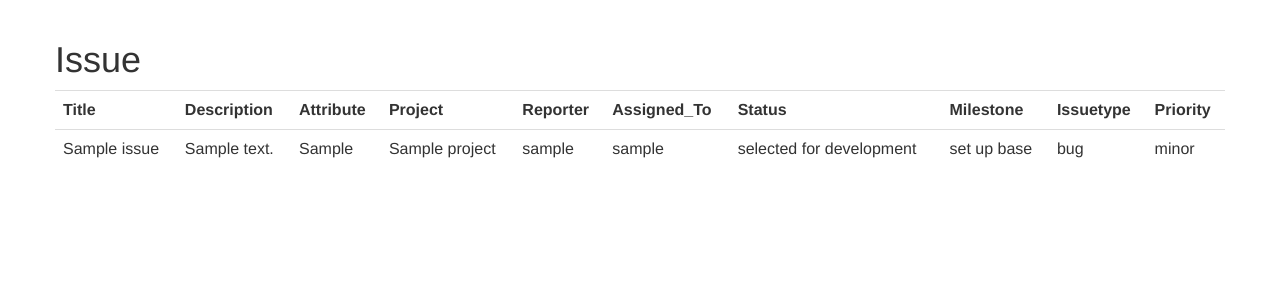
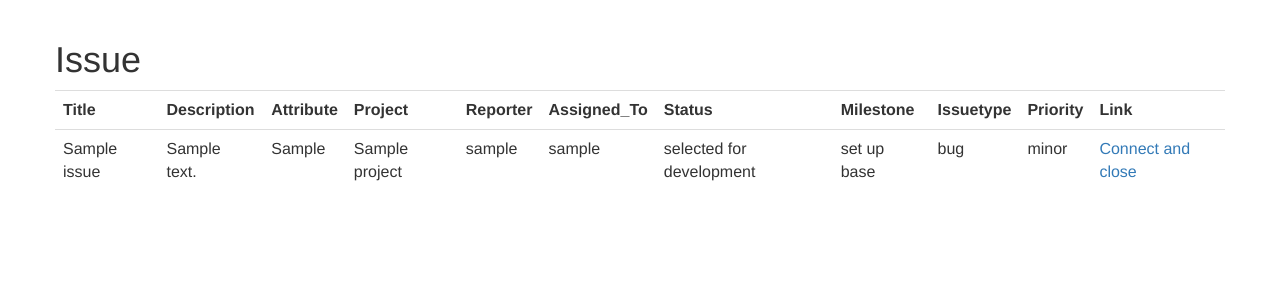
Before and after one commit to ftn-tim2/uks-project, a Django app: page /uks/issue_list in a window 1280 px wide. Shown: the part 52-352 px from the top of the page. Run offline with Django 3.2, Linux system fonts and the light colour scheme; a user stored in the database is signed in; data comes from the database, SQL or seed files in the repository; tables that the repository leaves empty hold one stand-in row (values such as "Sample post"); some libraries are stand-ins or nearby versions.

Commit message:
Some changes related to previous commit .

```diff
--- a/src/uks/templates/uks/issue_list.html
+++ b/src/uks/templates/uks/issue_list.html
@@ -19,12 +19,7 @@
     <th>Milestone</th>
     <th>Issuetype</th>
     <th>Priority</th>
-  {% if 'uks.change_issue' in user.get_all_permissions %}
-    <th>Update</th>
-     {% endif %}
-    {% if 'uks.delete_issue' in user.get_all_permissions %}
-    <th>Delete</th>
-     {% endif %}
+    <th>Link</th>
     </tr>
 
     {% for issue in object_list %}
@@ -39,21 +34,8 @@
     <td>{{ issue.milestone }}</td>
     <td>{{ issue.issueType }}</td>
     <td>{{ issue.priority }}</td>
-      {% if 'uks.change_issue' in user.get_all_permissions %}
- <td>     <a class="lsf-icon" title="edit" href="{% url 'uks:issue_edit' issue.id %}">Update</a> </td>
-    {% endif %}
-
-    {% if 'uks.delete_issue' in user.get_all_permissions %}
- <td>       <a class="lsf-icon" title="delete" href="{% url 'uks:issue_delete' issue.id %}">Delete</a> </td>
-    {% endif %}
-
+    <td> <a class="lsf-icon" title="link" href="{% url 'uks:link_ci' issue.id commit.id %}">Connect and close</a> </td>
     </tr>
- <tr>
-
-
     {% endfor %}
-
-{% if 'uks.add_issue' in user.get_all_permissions %}
-<td> <a class="lsf-icon" title="add" href="{% url 'uks:issue_new' %}">New</a> </td>
-{% endif %} </tr> </table>
+</table>
 {% endblock %}
--- a/src/uks/urls.py
+++ b/src/uks/urls.py
@@ -52,7 +52,7 @@ urlpatterns = patterns('',
                        url(r'^commit_delete/(?P<pk>\d+)$', views.commit_delete, name='commit_delete'),
 
                        url(r'^link/(?P<pk>\d+)$', views.link, name='link'),
-                       url(r'^link_ci/(?P<pk>\d+)/(?P<issue_id>\d+)$', views.link_ci, name='link_ci'),
+                       url(r'^link_ci/(?P<commit_id>\d+)/(?P<issue_id>\d+)$', views.link_ci, name='link_ci'),
                        url(r'^subscribe/(?P<pk>\d+)$', views.subscribe, name='subscribe'),
                        url(r'^unsubscribe/(?P<pk>\d+)$', views.unsubscribe, name='unsubscribe'),
 
--- a/src/uks/views.py
+++ b/src/uks/views.py
@@ -584,11 +584,11 @@ def commit_delete(request, pk, template_name='uks/commit_confirm_delete.html'):
 def link(request, pk):
     commit1 = get_object_or_404(Commit, pk=pk)
     issues1 = Issue.objects.filter(Q(assigned_to=commit1.user))
-    return HttpResponseRedirect(reverse('uks:issue_list', kwargs={'object_list': issues1}))
+    return HttpResponseRedirect(reverse('uks:issue_list', kwargs={'object_list': issues1, 'commit': commit1}))
 
-def link_ci(request, issue_id, pk):
+def link_ci(request, commit_id, issue_id):
     issue = get_object_or_404(Issue, pk=issue_id)
-    commit = get_object_or_404(Commit, pk=pk)
+    commit = get_object_or_404(Commit, pk=commit_id)
     status = Status.objects.get(key='don')
     if status:
         issue.status = status
```
